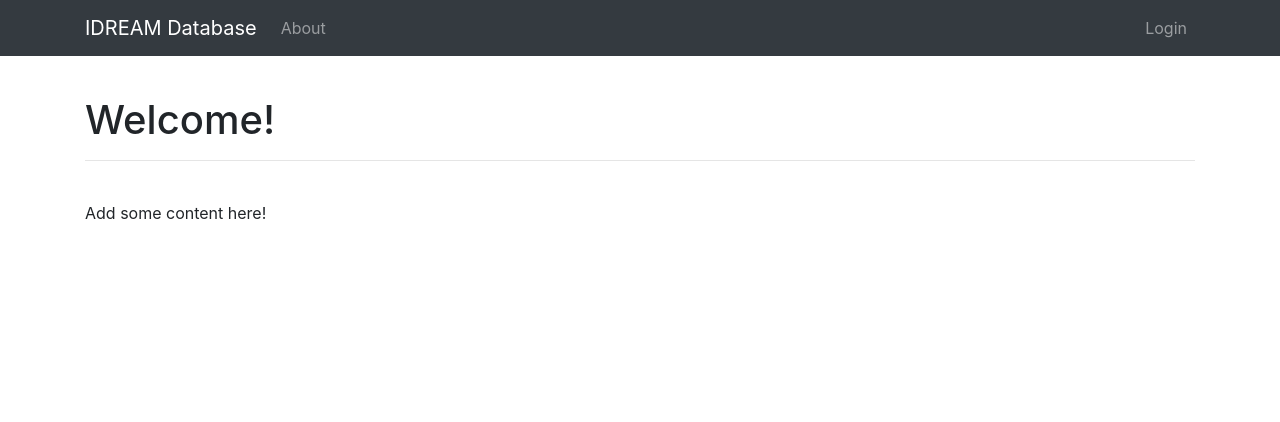
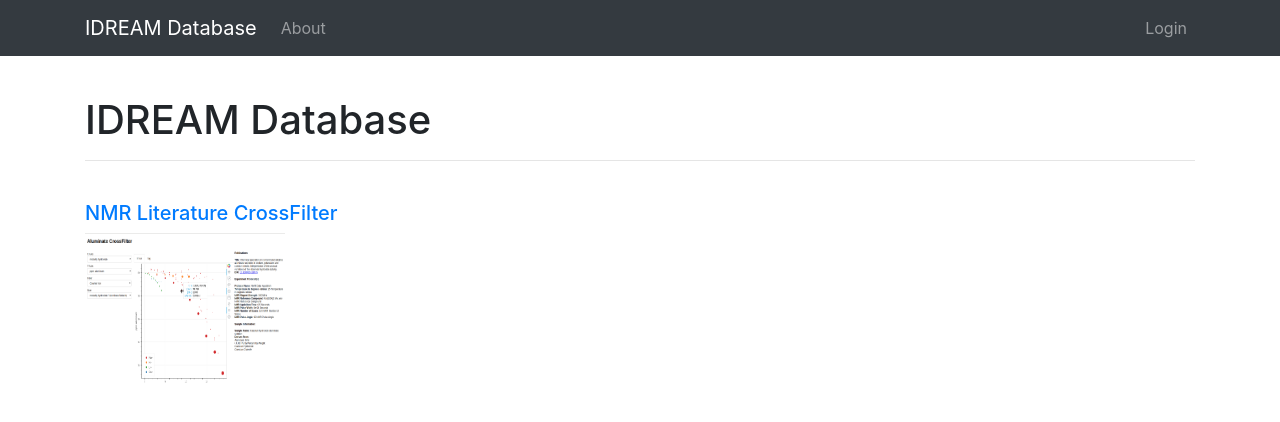
Before and after one commit to biggstd/agile-anchorage-48248, a Flask app: page / in a window 1280 px wide. Shown: the top 422 px of the page. Run offline with Flask 2, Linux system fonts and the light colour scheme; parts of the project's set-up code (start-up, migrations or seed data) failed here and were passed over; some libraries are stand-ins or nearby versions.

Commit message:
screenshot link added

```diff
--- a/project/client/templates/main/about.html
+++ b/project/client/templates/main/about.html
@@ -7,6 +7,10 @@
     <hr><br>
     <p>Add some content here!</p>
   </div>
+  <p>To master molecular to mesoscale chemical and physical phenomena at
+    interfaces in complex environments characterized by extremes in alkalinity
+    and low‐water activity, and driven far from equilibrium by ionizing (γ,β)
+    radiation.</p>
 </div>
 
 {% endblock %}
--- a/project/client/templates/main/home.html
+++ b/project/client/templates/main/home.html
@@ -2,9 +2,20 @@
 {% block content %}
 
 <div>
-  <h1>Welcome!</h1>
+  <h1>IDREAM Database</h1>
   <hr><br>
-  <p>Add some content here!</p>
+
 </div>
+<div>
+  <a href="{{ url_for('main.bokeh_demo') }}">
+    <h5>NMR Literature CrossFilter</h5>
+  </a>
 
+  <a href="{{ url_for('main.bokeh_demo') }}">
+    <img src="{{ url_for('static', filename='idream_database_demo_screenshot.png') }}"
+         style="width:200px; height:150px"
+         title="Bokeh Demo"
+         alt="Demo">
+  </a>
+</div>
 {% endblock %}
```
Also changed, not shown: project/client/static/idream_database_demo_screenshot.png (added).
